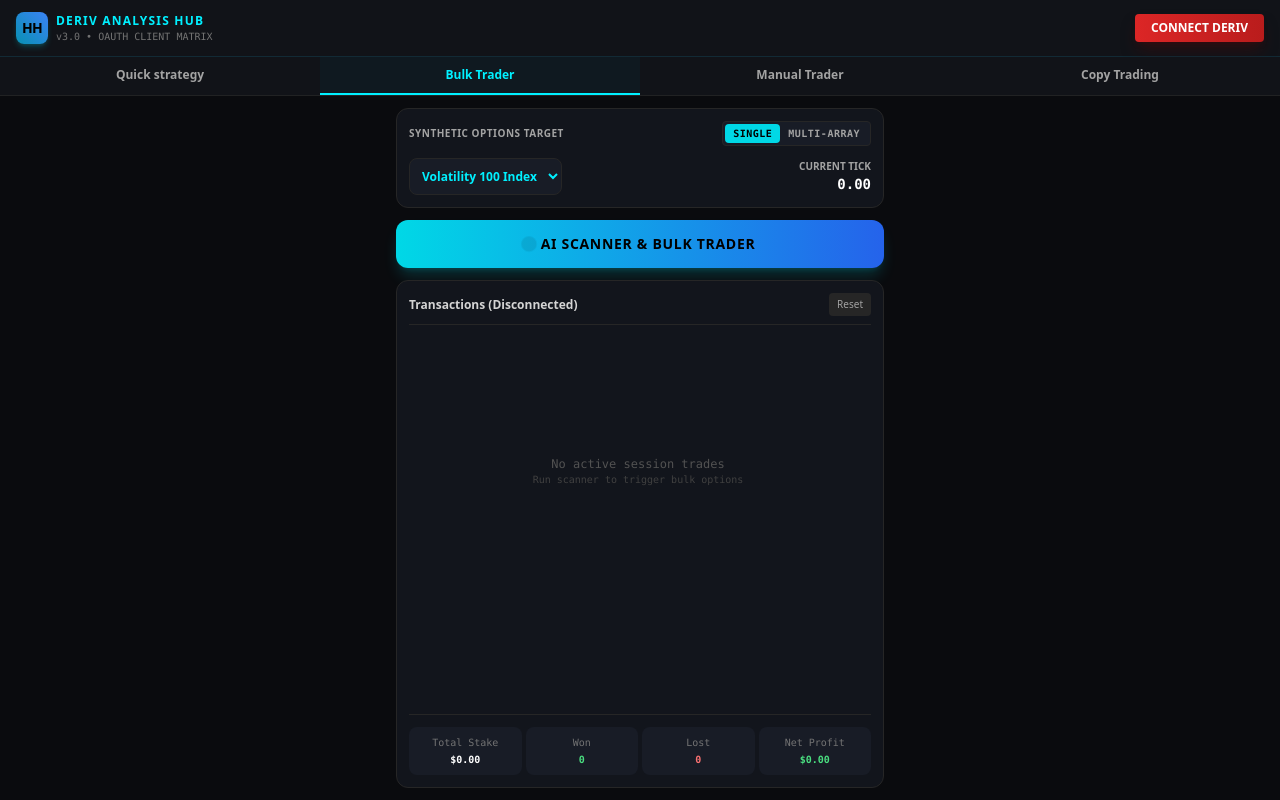
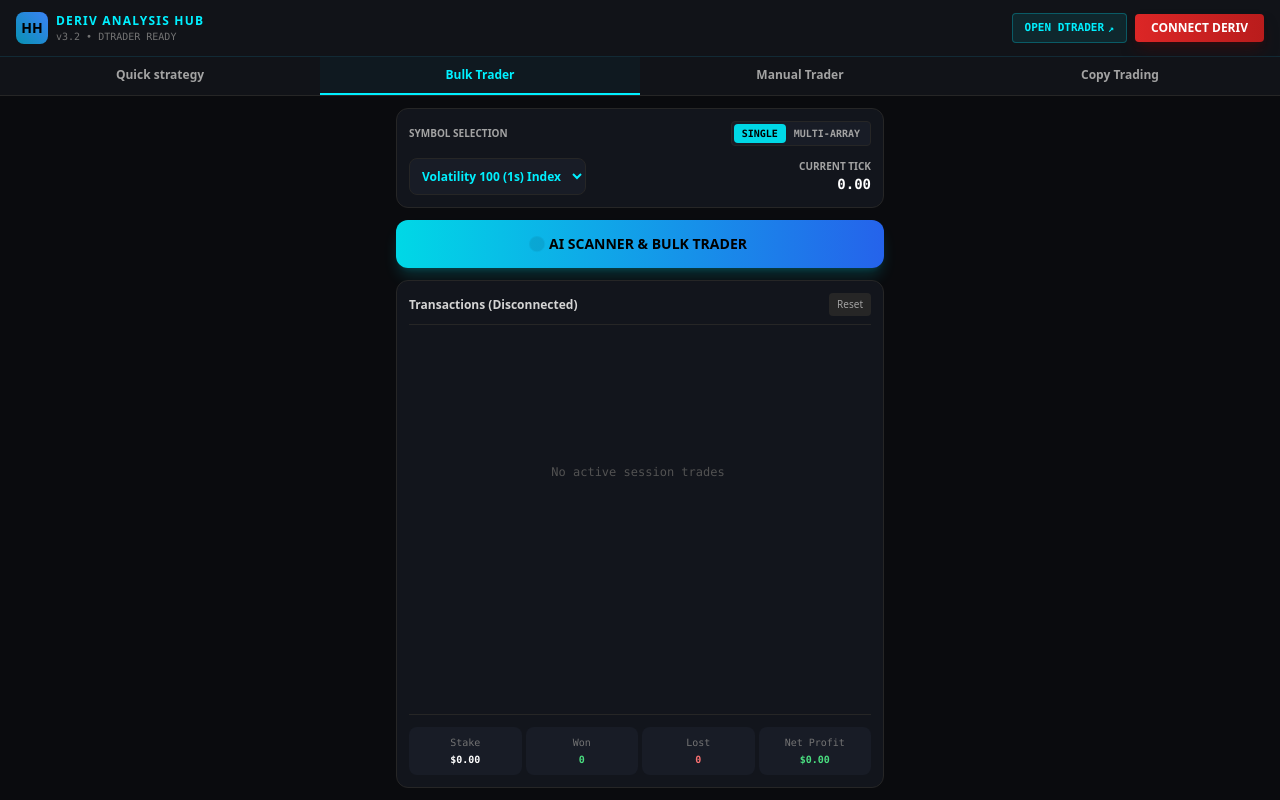
Before and after one commit to kingAnieti/Analysis-Hub-Digit-Scanner, a React (Vite) app: page / in a window 1280 px wide. Built offline with nearby package versions, Linux system fonts and the light colour scheme.

Commit message:
Update App.jsx

```diff
--- a/src/App.jsx
+++ b/src/App.jsx
@@ -1,15 +1,16 @@
 import React, { useState, useEffect, useRef } from "react";
 
-// Register your App ID on developers.deriv.com with redirect URL matching your site
-const APP_ID = "34cqHOYTzkye6dCyuLelT"; // Replace 61223 with your real App ID from developers.deriv.com
+// App ID directly from your Deriv Developer Portal
+const APP_ID = "34cqHOYTzkye6dCyuLe1T";
 const WS_URL = `wss://ws.derivws.com/websockets/v3?app_id=${APP_ID}`;
 
 const SYNTHETIC_MARKETS = [
+  { symbol: "1HZ100V", name: "Volatility 100 (1s) Index" },
+  { symbol: "R_100", name: "Volatility 100 Index" },
+  { symbol: "R_75", name: "Volatility 75 Index" },
+  { symbol: "R_50", name: "Volatility 50 Index" },
+  { symbol: "R_25", name: "Volatility 25 Index" },
   { symbol: "R_10", name: "Volatility 10 Index" },
-  { symbol: "R_25", name: "Volatility 25 Index" },
-  { symbol: "R_50", name: "Volatility 50 Index" },
-  { symbol: "R_75", name: "Volatility 75 Index" },
-  { symbol: "R_100", name: "Volatility 100 Index" },
 ];
 
 export default function App() {
@@ -19,7 +20,7 @@ export default function App() {
   const [currency, setCurrency] = useState("USD");
 
   const [marketMode, setMarketMode] = useState("single");
-  const [selectedMarket, setSelectedMarket] = useState("R_100");
+  const [selectedMarket, setSelectedMarket] = useState("1HZ100V");
 
   const [activeTab, setActiveTab] = useState("bulk");
   const [isScannerOpen, setIsScannerOpen] = useState(false);
@@ -35,7 +36,7 @@ export default function App() {
 
   const ws = useRef(null);
 
-  // Parse Client IDs and Tokens from URL on OAuth Redirect
+  // Extract Accounts & Session Tokens from Deriv OAuth Redirect
   useEffect(() => {
     const params = new URLSearchParams(window.location.search);
     const parsedAccounts = [];
@@ -56,7 +57,9 @@ export default function App() {
     if (parsedAccounts.length > 0) {
       localStorage.setItem("deriv_oauth_accounts", JSON.stringify(parsedAccounts));
       setAccounts(parsedAccounts);
-      setSelectedAccount(parsedAccounts[0]);
+      // Default to DEMO account if available
+      const demoAcc = parsedAccounts.find(a => a.type === "DEMO") || parsedAccounts[0];
+      setSelectedAccount(demoAcc);
       window.history.replaceState({}, document.title, window.location.pathname);
     } else {
       const stored = localStorage.getItem("deriv_oauth_accounts");
@@ -68,7 +71,7 @@ export default function App() {
     }
   }, []);
 
-  // Connect to WebSocket using current Selected Account Client ID Session Token
+  // Connect WebSocket when account or market changes
   useEffect(() => {
     if (!selectedAccount) return;
 
@@ -83,7 +86,7 @@ export default function App() {
 
       if (data.msg_type === "authorize") {
         if (data.error) {
-          alert(`Auth Error for ${selectedAccount.loginId}: ${data.error.message}`);
+          alert(`Auth Error: ${data.error.message}`);
           return;
         }
 
@@ -136,9 +139,22 @@ export default function App() {
 
   const addLog = (msg) => setTerminalLogs((prev) => [...prev, msg]);
 
+  // Triggers OAuth Login on Deriv
   const handleOAuthLogin = () => {
-    const redirectUrl = encodeURIComponent(window.location.origin);
+    const redirectUrl = encodeURIComponent("https://analysis-hub-digit-scanner.vercel.app");
     window.location.href = `https://oauth.deriv.com/oauth2/authorize?app_id=${APP_ID}&l=EN&redirect_uri=${redirectUrl}`;
+  };
+
+  // Directly launches DTrader configured with Volatility 100 (1s) Index (1HZ100V)
+  const openDTrader = () => {
+    const symbol = selectedMarket || "1HZ100V";
+    let dTraderUrl = `https://dtrader.deriv.com/?chart_type=area&interval=1t&symbol=${symbol}`;
+
+    if (selectedAccount) {
+      dTraderUrl += `&account=${selectedAccount.loginId}&token1=${selectedAccount.token}`;
+    }
+
+    window.open(dTraderUrl, "_blank");
   };
 
   const handleDisconnect = () => {
@@ -154,23 +170,22 @@ export default function App() {
     setScanProgress(0);
     setTerminalLogs([]);
 
-    addLog(`[INFO] Active Client ID: ${selectedAccount?.loginId}`);
-    addLog(`[INFO] Operating Mode: ${selectedAccount?.type} OPTIONS`);
-    addLog(`[INFO] Market Mode: ${marketMode === "single" ? selectedMarket : "Multi-Synthetic Array"}`);
+    addLog(`[INFO] Active Account: ${selectedAccount?.loginId} (${selectedAccount?.type})`);
+    addLog(`[INFO] Market: ${marketMode === "single" ? selectedMarket : "Multi-Array"}`);
 
     let progress = 0;
     const interval = setInterval(() => {
       progress += 20;
       setScanProgress(progress);
 
-      if (progress === 40) addLog("[INFO] Reading volatility index stream...");
-      if (progress === 60) addLog("[WARNING] Market signal confirmed");
-      if (progress === 80) addLog("[INFO] Arming Digit Under 6 options...");
+      if (progress === 40) addLog("[INFO] Reading digit stream...");
+      if (progress === 60) addLog("[WARNING] Signal verified");
+      if (progress === 80) addLog("[INFO] Calibrating Digit Under 6...");
 
       if (progress >= 100) {
         clearInterval(interval);
         addLog("[OK] Strategy Armed");
-        addLog(`[INFO] Sending ${bulkTrades} bulk option contracts...`);
+        addLog(`[INFO] Sending ${bulkTrades} bulk options...`);
 
         setTimeout(() => {
           setIsScanning(false);
@@ -217,19 +232,29 @@ export default function App() {
 
   return (
     <div className="min-h-screen bg-[#0a0b0e] text-white font-sans flex flex-col justify-between selection:bg-cyan-500 selection:text-black">
-      {/* Top Main Navigation Header */}
-      <header className="flex justify-between items-center px-4 py-3 bg-[#111318] border-b border-cyan-900/40 shadow-lg shadow-cyan-950/20">
+      {/* Top Navigation Header */}
+      <header className="flex justify-between items-center px-4 py-3 bg-[#111318] border-b border-cyan-900/40">
         <div className="flex items-center gap-2">
-          <div className="w-8 h-8 rounded-lg bg-gradient-to-tr from-cyan-600 to-blue-500 flex items-center justify-center font-black text-black text-sm tracking-tighter shadow-md shadow-cyan-500/20">
+          <div className="w-8 h-8 rounded-lg bg-gradient-to-tr from-cyan-600 to-blue-500 flex items-center justify-center font-black text-black text-sm">
             HH
           </div>
           <div>
             <h1 className="text-xs font-black tracking-widest text-cyan-400 uppercase">Deriv Analysis Hub</h1>
-            <p className="text-[10px] text-neutral-500 font-mono">v3.0 • OAUTH CLIENT MATRIX</p>
+            <p className="text-[10px] text-neutral-500 font-mono">v3.2 • DTRADER READY</p>
           </div>
         </div>
 
-        {/* Client ID Account Selection Dropdown & Balance Display */}
+        <div className="flex items-center gap-2">
+          {/* Direct Open DTrader Button */}
+          <button
+            onClick={openDTrader}
+            className="bg-cyan-500/10 hover:bg-cyan-500/20 text-cyan-400 border border-cyan-500/30 px-3 py-1.5 rounded text-[11px] font-bold font-mono transition flex items-center gap-1"
+          >
+            <span>OPEN DTRADER</span>
+            <span className="text-[10px]">↗</span>
+          </button>
+
+          {/* Account Selector or Login Button */}
           {selectedAccount ? (
             <div className="flex items-center gap-2">
               <select
@@ -258,15 +283,16 @@ export default function App() {
           ) : (
             <button
               onClick={handleOAuthLogin}
-            className="bg-gradient-to-r from-red-600 to-red-700 hover:from-red-500 hover:to-red-600 px-4 py-1.5 rounded text-xs font-bold shadow-lg shadow-red-950/50 transition"
+              className="bg-gradient-to-r from-red-600 to-red-700 hover:from-red-500 px-4 py-1.5 rounded text-xs font-bold transition shadow-lg shadow-red-950/50"
             >
               CONNECT DERIV
             </button>
           )}
+        </div>
       </header>
 
-      {/* Sub-Header Navigation */}
-      <nav className="flex bg-[#111318] border-b border-neutral-800/80 text-xs font-semibold">
+      {/* Sub Header Tabs */}
+      <nav className="flex bg-[#111318] border-b border-neutral-800 text-xs font-semibold">
         {["Quick strategy", "Bulk Trader", "Manual Trader", "Copy Trading"].map((tab) => (
           <button
             key={tab}
@@ -282,12 +308,11 @@ export default function App() {
         ))}
       </nav>
 
-      {/* Main Workspace */}
+      {/* Main Content Workspace */}
       <main className="flex-1 p-3 max-w-lg mx-auto w-full flex flex-col gap-3">
-        {/* Synthetic Market Selector */}
         <div className="bg-[#12151c] border border-neutral-800 rounded-xl p-3 space-y-2">
-          <div className="flex justify-between items-center text-[10px] font-bold text-neutral-400 uppercase tracking-wider">
-            <span>Synthetic Options Target</span>
+          <div className="flex justify-between items-center text-[10px] font-bold text-neutral-400 uppercase">
+            <span>Symbol Selection</span>
             <div className="flex bg-[#181c26] p-0.5 rounded border border-neutral-800 font-mono">
               <button
                 onClick={() => setMarketMode("single")}
@@ -309,16 +334,14 @@ export default function App() {
               <select
                 value={selectedMarket}
                 onChange={(e) => setSelectedMarket(e.target.value)}
-                className="bg-[#181c26] border border-neutral-800 text-cyan-400 text-xs font-bold rounded-lg p-2 focus:outline-none focus:border-cyan-400"
+                className="bg-[#181c26] border border-neutral-800 text-cyan-400 text-xs font-bold rounded-lg p-2 focus:outline-none"
               >
                 {SYNTHETIC_MARKETS.map((m) => (
                   <option key={m.symbol} value={m.symbol}>{m.name}</option>
                 ))}
               </select>
             ) : (
-              <div className="text-xs text-cyan-400 font-mono font-bold">
-                Multi-Array Active (V10 ➔ V100)
-              </div>
+              <div className="text-xs text-cyan-400 font-mono font-bold">Multi-Array Active (V10 ➔ V100 1s)</div>
             )}
 
             <div className="text-right">
@@ -328,10 +351,9 @@ export default function App() {
           </div>
         </div>
 
-        {/* AI Scanner Trigger */}
         <button
           onClick={() => setIsScannerOpen(true)}
-          className="w-full bg-gradient-to-r from-cyan-500 to-blue-600 hover:from-cyan-400 hover:to-blue-500 text-black font-black py-3.5 rounded-xl text-sm tracking-wider shadow-lg shadow-cyan-500/20 active:scale-[0.99] transition flex items-center justify-center gap-2"
+          className="w-full bg-gradient-to-r from-cyan-500 to-blue-600 hover:from-cyan-400 text-black font-black py-3.5 rounded-xl text-sm shadow-lg shadow-cyan-500/20 transition flex items-center justify-center gap-2"
         >
           <span className="w-2 h-2 rounded-full bg-black animate-ping"></span>
           AI SCANNER & BULK TRADER
@@ -343,14 +365,13 @@ export default function App() {
             <span className="text-xs font-bold text-neutral-300">
               Transactions ({selectedAccount ? selectedAccount.loginId : "Disconnected"})
             </span>
-            <button onClick={() => setTrades([])} className="bg-neutral-800 px-2 py-1 rounded text-neutral-400 text-[10px] hover:text-white">Reset</button>
+            <button onClick={() => setTrades([])} className="bg-neutral-800 px-2 py-1 rounded text-neutral-400 text-[10px]">Reset</button>
           </div>
 
-          <div className="flex-1 overflow-y-auto max-h-64 space-y-1.5 pr-1 font-mono text-xs">
+          <div className="flex-1 overflow-y-auto max-h-64 space-y-1.5 font-mono text-xs pr-1">
             {trades.length === 0 ? (
               <div className="h-40 flex flex-col items-center justify-center text-neutral-600 text-xs">
                 <p>No active session trades</p>
-                <p className="text-[10px] text-neutral-700">Run scanner to trigger bulk options</p>
               </div>
             ) : (
               trades.map((t, idx) => (
@@ -365,10 +386,9 @@ export default function App() {
             )}
           </div>
 
-          {/* Metrics Footer */}
           <div className="grid grid-cols-4 gap-1 pt-3 border-t border-neutral-800 mt-2 text-center text-[10px] font-mono">
             <div className="bg-[#181c26] p-2 rounded-lg">
-              <p className="text-neutral-500">Total Stake</p>
+              <p className="text-neutral-500">Stake</p>
               <p className="font-bold text-white mt-0.5">${summary.totalStake.toFixed(2)}</p>
             </div>
             <div className="bg-[#181c26] p-2 rounded-lg">
@@ -389,18 +409,13 @@ export default function App() {
         </div>
       </main>
 
-      {/* AI Matrix Scanner Drawer */}
+      {/* AI Scanner Modal */}
       {isScannerOpen && (
         <div className="fixed inset-0 bg-black/85 backdrop-blur-md flex items-center justify-center p-4 z-50 font-mono">
           <div className="bg-[#0b0d12] border border-cyan-500/50 rounded-2xl max-w-sm w-full p-5 shadow-2xl">
             <div className="flex justify-between items-center mb-4 border-b border-cyan-900/40 pb-2">
-              <div className="flex items-center gap-1.5">
-                <span className="w-2 h-2 rounded-full bg-red-500"></span>
-                <span className="w-2 h-2 rounded-full bg-yellow-500"></span>
-                <span className="w-2 h-2 rounded-full bg-green-500"></span>
-                <h3 className="text-cyan-400 text-xs font-bold tracking-widest ml-2 uppercase">AI MATRIX SCANNER</h3>
-              </div>
-              <button onClick={() => setIsScannerOpen(false)} className="text-neutral-500 hover:text-red-400 font-bold text-sm">✕</button>
+              <h3 className="text-cyan-400 text-xs font-bold uppercase">AI SCANNER</h3>
+              <button onClick={() => setIsScannerOpen(false)} className="text-neutral-500 font-bold text-sm">✕</button>
             </div>
 
             <div className="space-y-3 text-xs">
@@ -410,16 +425,16 @@ export default function App() {
                   type="number"
                   value={stake}
                   onChange={(e) => setStake(e.target.value)}
-                  className="w-full bg-[#13161f] border border-neutral-800 p-2.5 rounded-lg text-green-400 font-bold text-sm"
+                  className="w-full bg-[#13161f] border border-neutral-800 p-2.5 rounded-lg text-green-400 font-bold"
                 />
               </div>
               <div>
-                <label className="block text-[10px] text-neutral-400 uppercase mb-1">BULK ORDERS QUEUED</label>
+                <label className="block text-[10px] text-neutral-400 uppercase mb-1">BULK ORDERS</label>
                 <input
                   type="number"
                   value={bulkTrades}
                   onChange={(e) => setBulkTrades(e.target.value)}
-                  className="w-full bg-[#13161f] border border-neutral-800 p-2.5 rounded-lg text-green-400 font-bold text-sm"
+                  className="w-full bg-[#13161f] border border-neutral-800 p-2.5 rounded-lg text-green-400 font-bold"
                 />
               </div>
 
@@ -429,7 +444,7 @@ export default function App() {
 
               <div>
                 <div className="flex justify-between text-[10px] text-neutral-400 mb-1">
-                  <span>SCAN PROGRESS</span>
+                  <span>PROGRESS</span>
                   <span className="text-cyan-400 font-bold">{scanProgress}%</span>
                 </div>
                 <div className="w-full bg-neutral-900 h-1.5 rounded-full overflow-hidden">
@@ -449,7 +464,7 @@ export default function App() {
         </div>
       )}
 
-      {/* Summary Modal */}
+      {/* Execution Summary Modal */}
       {showSummaryModal && (
         <div className="fixed inset-0 bg-black/80 backdrop-blur-sm flex items-center justify-center p-4 z-50">
           <div className="bg-[#12151c] border border-cyan-500/40 rounded-2xl p-6 max-w-xs w-full text-center space-y-3">
```
Lines whose indentation alone changed are shown as unchanged.
